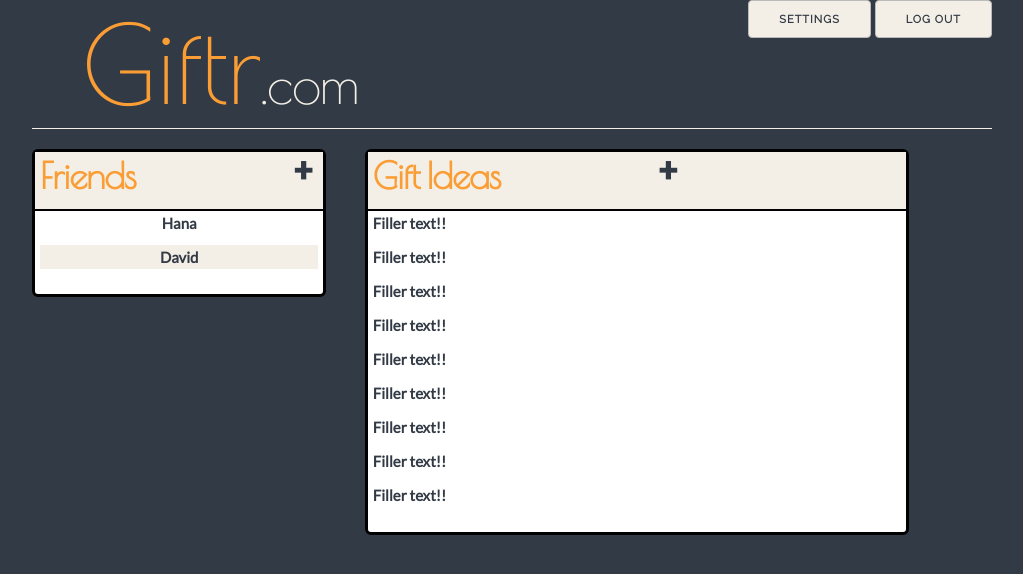
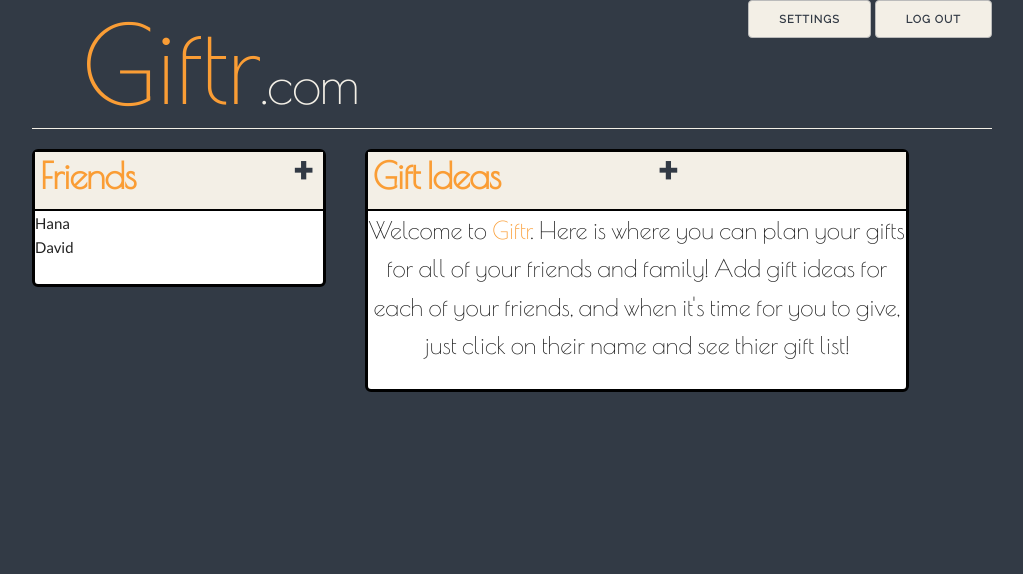
Before and after one commit to davschne/giftr, a website: page public/main.html in a window 1280 px wide. Shown: the whole page, without its empty margins (128-1151 px from the left). Drawn offline with nearby package versions, Linux system fonts and the light colour scheme.

Commit message:
Merge with master

```diff
--- a/public/css/main.css
+++ b/public/css/main.css
@@ -34,7 +34,7 @@ a{
 .startbutton{
   border: 3px solid black;
   position: absolute;
-  margin: 300px 0px 0px 100px;
+  margin: 150px 0px 0px 100px;
   width: 300px;
   height: 50px;
   background-color: #323a45;
@@ -44,7 +44,7 @@ a{
 .startbutton:hover{
   border: 3px solid black;
   position: absolute;
-  margin: 300px 0px 0px 100px;
+  margin: 150px 0px 0px 100px;
   width: 300px;
   height: 50px;
   background-color: #fa9d35;
@@ -138,21 +138,9 @@ border-bottom: 2px solid black;
   color: #323a45;
 }
 
-.friendsList {
-  text-align: center;
-}
-
 .friendsList, .mainList {
   list-style-type: none;
   font-family: Lato;
-  padding-left: 5px;
-  padding-right: 5px;
-  color: #323a45;
-  font-weight: bold;
-}
-
-.friendsList li:nth-of-type(even) {
-  background: #f3efe6;
 }
 
 .editdelete {
@@ -194,3 +182,8 @@ border-bottom: 2px solid black;
   color: #323a45;
   border: 1px solid #323a45;
 }
+.welcome{
+  text-align: center;
+  font-size: 18pt;
+  font-family: 'Poiret One';
+}
--- a/public/css/skeleton.css
+++ b/public/css/skeleton.css
@@ -301,7 +301,8 @@ ol ul {
   margin: 1.5rem 0 1.5rem 3rem;
   font-size: 90%; }
 li {
-  margin-bottom: 1rem; }
+
+}
 
 
 /* Code
--- a/public/main.html
+++ b/public/main.html
@@ -35,15 +35,9 @@
         <button class="add">+</button>
       </header>
       <ul class="mainList">
-        <li>Filler text!!</li>
-        <li>Filler text!!</li>
-        <li>Filler text!!</li>
-        <li>Filler text!!</li>
-        <li>Filler text!!</li>
-        <li>Filler text!!</li>
-        <li>Filler text!!</li>
-        <li>Filler text!!</li>
-        <li>Filler text!!</li>
+        <p class="welcome">
+          Welcome to <a href="index.html">Giftr</a>. Here is where you can plan your gifts for all of your friends and family! Add gift ideas for each of your friends, and when it's time for you to give, just click on their name and see thier gift list!
+        </p>
       </ul>
     </section>
     <script src="js/mainPane.js" type="text/javascript"></script>
```
